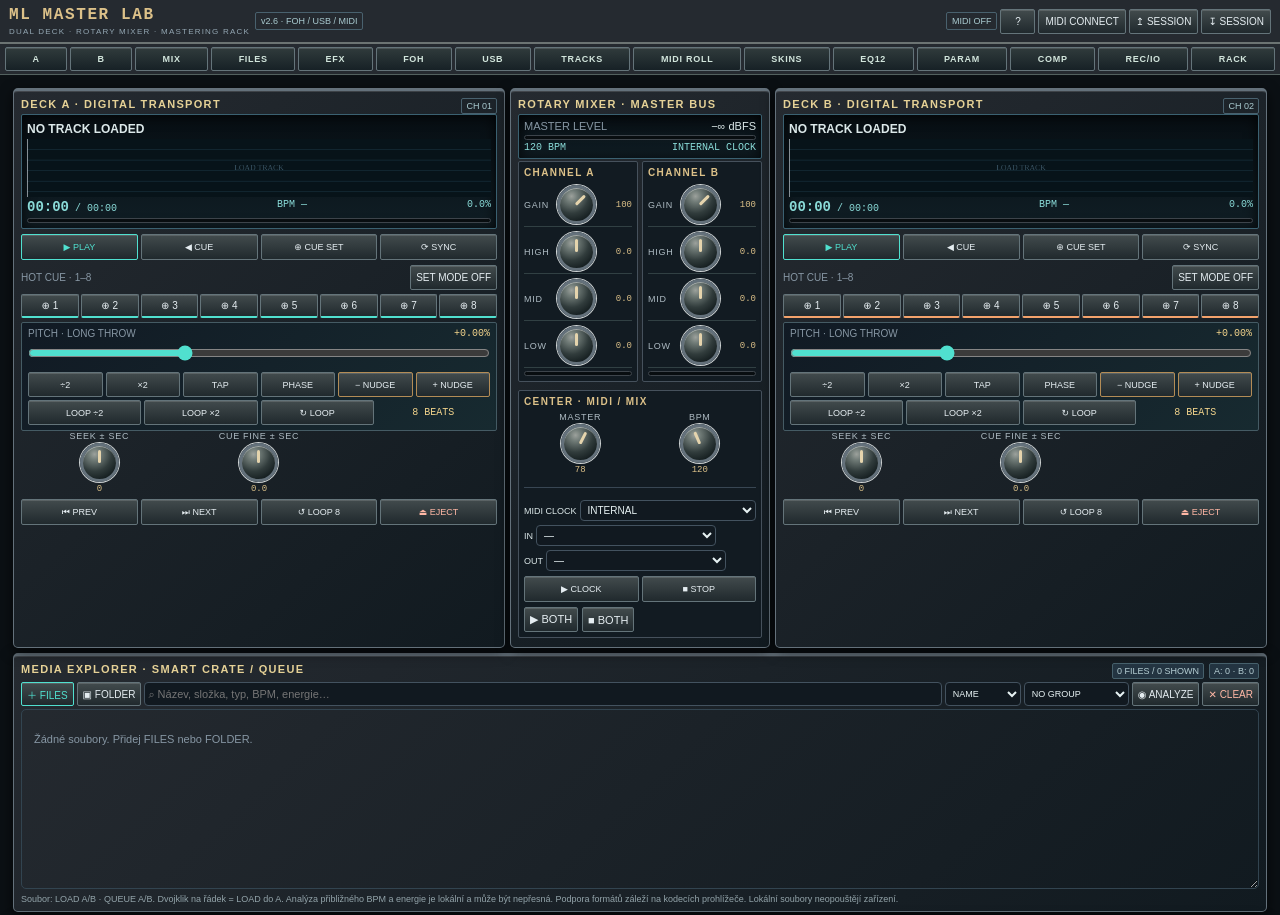
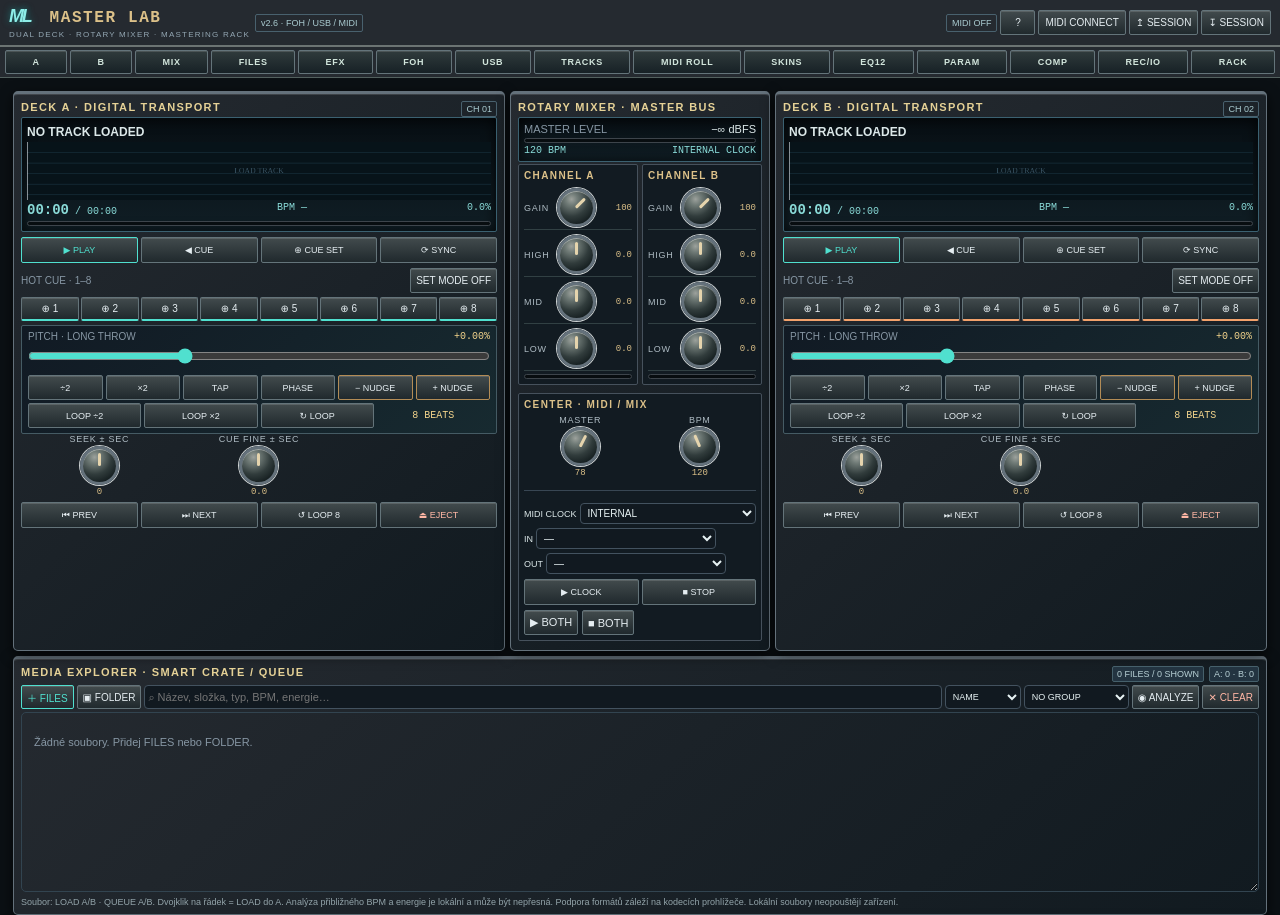
Before and after one commit to badlsyms/artefaktlab, a plain HTML site: page masterlab-android/app/src/main/assets/index.html in a window 1280 px wide. Shown: the top 915 px of the page. Drawn offline with Linux system fonts and the light colour scheme.

Commit message:
MASTER LAB 2.6 complete masterlab-android/app/src/main/assets/studio26.css

```diff
--- a/masterlab-android/app/src/main/assets/studio26.css
+++ b/masterlab-android/app/src/main/assets/studio26.css
@@ -56,3 +56,5 @@ body[data-ml-skin] .ml-quicknav,body[data-ml-skin] header{background:var(--ml-fa
 @media(max-width:900px){.grid{grid-template-columns:1fr 1fr}.grid .mixer{grid-column:1/-1;grid-row:auto}}
 @media(max-width:680px){.grid{grid-template-columns:minmax(0,1fr)}.grid .mixer{grid-column:auto}.ml26-grid{grid-template-columns:minmax(0,1fr)}.ml26-unit{padding:5px}.ml26-matrix th:first-child{width:61px}.ml26-matrix th,.ml26-matrix td{font-size:8px;padding:3px 1px}.ml26-matrix input[type=number]{width:36px;font-size:9px}.hotcues{grid-template-columns:repeat(8,minmax(0,1fr))}}
 @media(max-width:360px){.ml26-route{grid-template-columns:64px repeat(4,minmax(0,1fr));font-size:8px}.ml26-matrix input[type=number]{width:31px}}
+
+.ml26-header-mark{display:inline-block;font:italic 900 18px Arial,sans-serif;letter-spacing:-.13em;margin-right:8px;color:#8deee8;text-shadow:0 0 7px #1c7979}.ml26-unit>header{white-space:normal;max-width:100%}.ml26-unit .ml26-hrow select{max-width:100%}.ml26-grid .ml26-unit{scroll-margin-top:105px}
```
